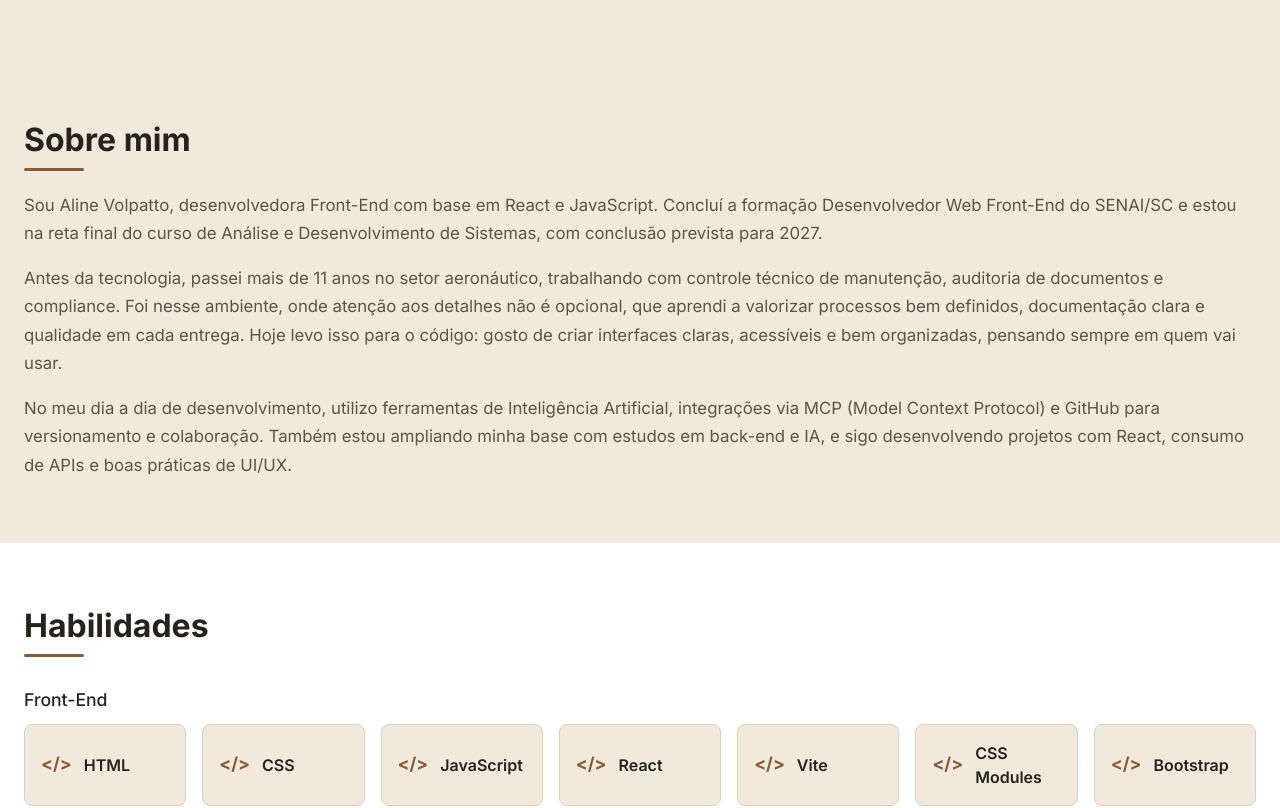
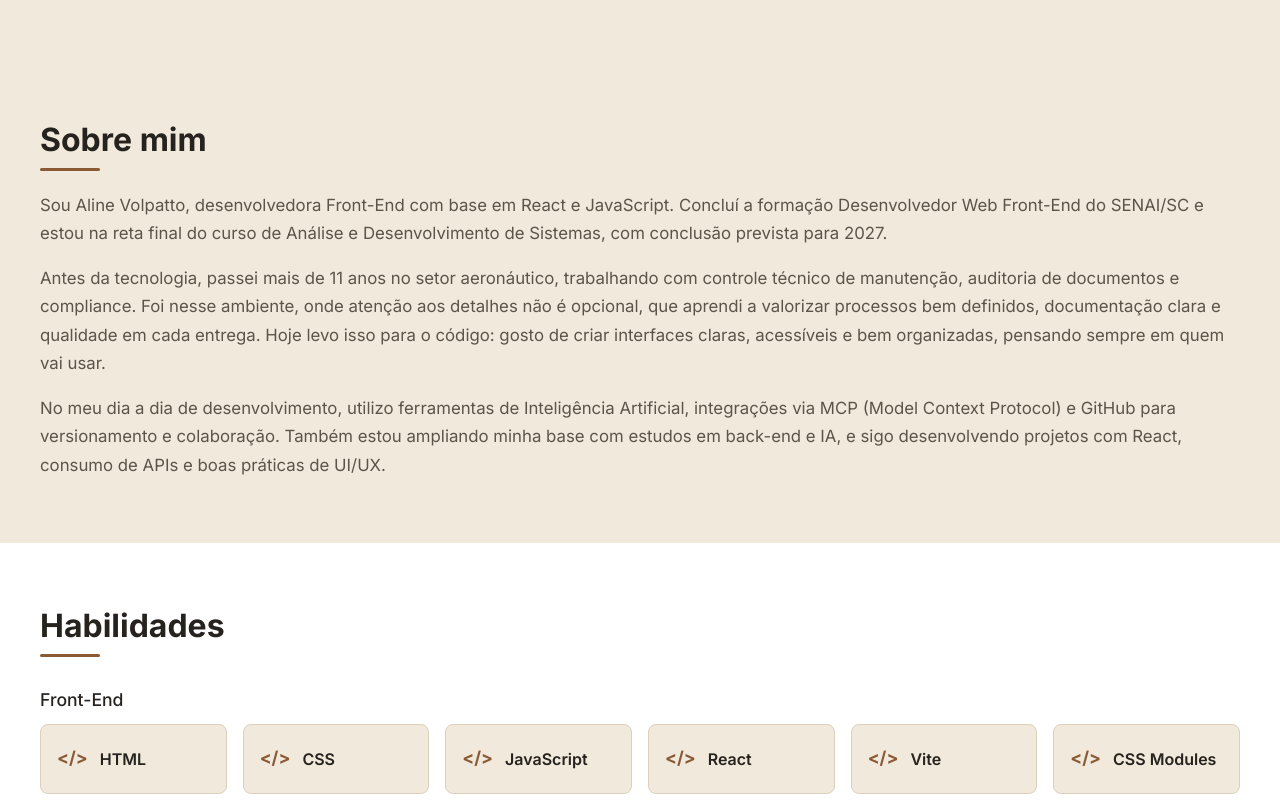
Before and after one commit to aline-volpatto/portfolio_dev, a React (Vite) app: page / in a window 1280 px wide. Shown: the part 500-1308 px from the top of the page. Built offline with nearby package versions, Linux system fonts and the light colour scheme.

Commit message:
padroniza largura das seções e estilos globais

```diff
--- a/src/components/projetos/Projetos.module.css
+++ b/src/components/projetos/Projetos.module.css
@@ -4,8 +4,7 @@
 }
 
 .container {
-  max-width: 1200px;
-  margin: 0 auto;
+  composes: container-conteudo from global;
 }
 
 .titulo {
--- a/src/index.css
+++ b/src/index.css
@@ -18,3 +18,18 @@ body {
   background-color: var(--bg);
   color: var(--text);
 }
+
+button,
+a {
+  -webkit-tap-highlight-color: transparent;
+}
+
+:focus-visible {
+  outline: 3px solid var(--accent);
+  outline-offset: 3px;
+}
+
+.container-conteudo {
+  width: min(100%, var(--content-max-width));
+  margin-inline: auto;
+}
```
